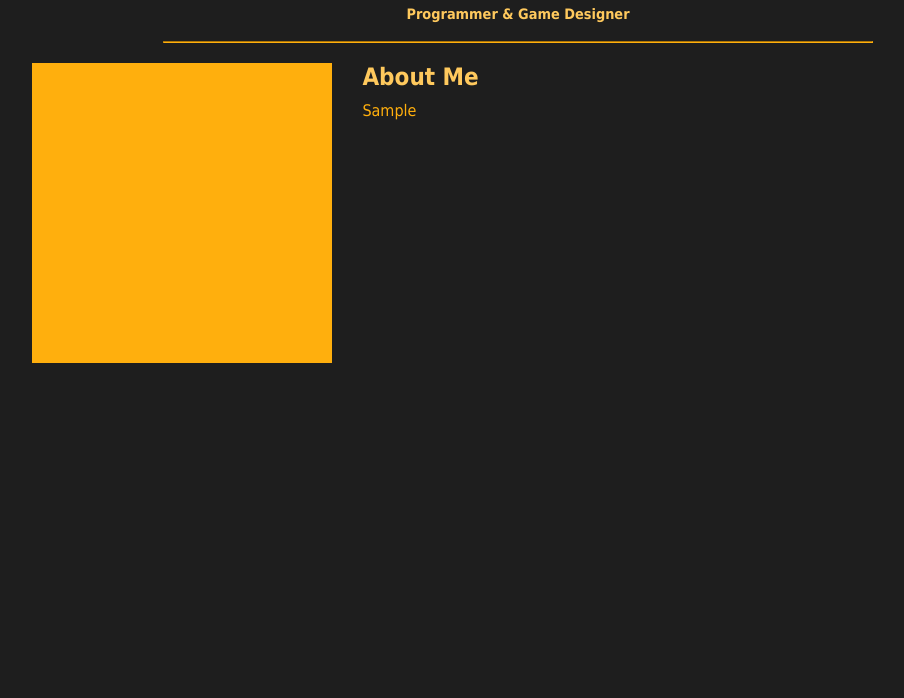
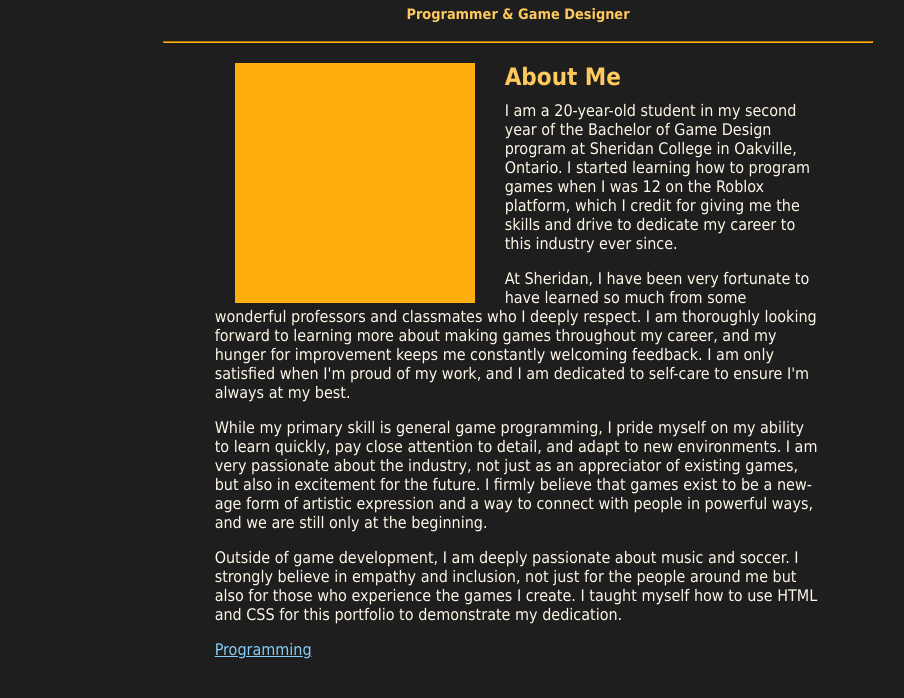
Before and after one commit to CurtisM-17/CurtisM-17.github.io, a plain HTML site: page index.html in a window 1280 px wide. Shown: the part 96-794 px from the top of the page, without its empty margins (122-1026 px from the left). Drawn offline with Linux system fonts and the light colour scheme.

Commit message:
About me

```diff
--- a/index.html
+++ b/index.html
@@ -10,11 +10,28 @@
 		<h4 style="text-align: center">Programmer & Game Designer</h3>
 		<hr width="70%">
 
-<img src="/images/homepage/portrait.png" alt="portrait" width="300" style="float:left; padding-left: 20; padding-right: 30;">
+		<div class="aboutMe">
+			<img src="/images/homepage/portrait.png" alt="portrait" width="240" style="float:left; padding-left: 20; padding-right: 30;">
 			<h2 style="margin : 10;">About Me</h2>
+
 			<p style="margin : 10">
-	Sample
+				I am a 20-year-old student in my second year of the Bachelor of Game Design program at Sheridan College in Oakville, Ontario. I started learning how to program games when I was 12 on the Roblox platform, which I credit for giving me the skills and drive to dedicate my career to this industry ever since.
 			</p>
+
+			<p>
+				At Sheridan, I have been very fortunate to have learned so much from some wonderful professors and classmates who I deeply respect. I am thoroughly looking forward to learning more about making games throughout my career, and my hunger for improvement keeps me constantly welcoming feedback. I am only satisfied when I'm proud of my work, and I am dedicated to self-care to ensure I'm always at my best.
+			</p>
+
+			<p>
+				While my primary skill is general game programming, I pride myself on my ability to learn quickly, pay close attention to detail, and adapt to new environments. I am very passionate about the industry, not just as an appreciator of existing games, but also in excitement for the future. I firmly believe that games exist to be a new-age form of artistic expression and a way to connect with people in powerful ways, and we are still only at the beginning.
+			</p>
+
+			<p>
+				Outside of game development, I am deeply passionate about music and soccer. I strongly believe in empathy and inclusion, not just for the people around me but also for those who experience the games I create. I taught myself how to use HTML and CSS for this portfolio to demonstrate my dedication.
+			</p>
+
+			<a href='programming.html' >Programming</a>
+		</div>
 
 		</body>
 	</div>
--- a/style.css
+++ b/style.css
@@ -7,6 +7,12 @@
 	padding-top: 2%;
 	padding-left: 10%;
 	padding-right: 10%;
+}
+
+.aboutMe {
+	padding-left: 20%;
+	padding-right: 20%;
+	justify-content:center;
 }
 
 h1 {
@@ -22,11 +28,15 @@ h4 {
 	font-size: 90%;
 }
 p {
-	color: #ffaf0d;
+	color: #fff7e8;
 }
 body {
 	background-color:#1e1e1e;
 }
+a {
+	color: #87cefa;
+}
+
 hr {
 	border-color: #ffaf0d;
 	margin-bottom: 20;
```
Also changed, not shown: programming.html (added, +16 -0 lines). Lines whose indentation alone changed are shown as unchanged.
